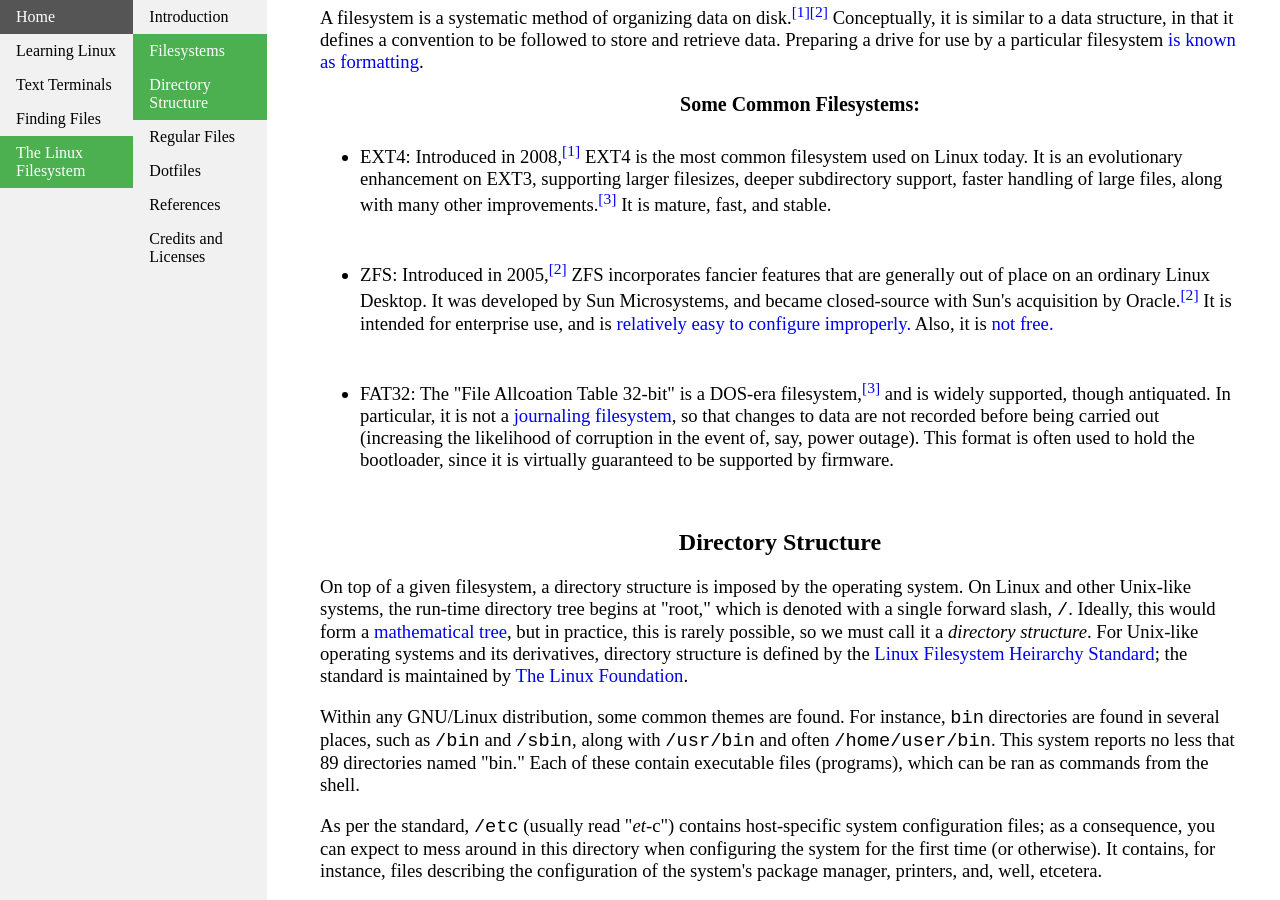
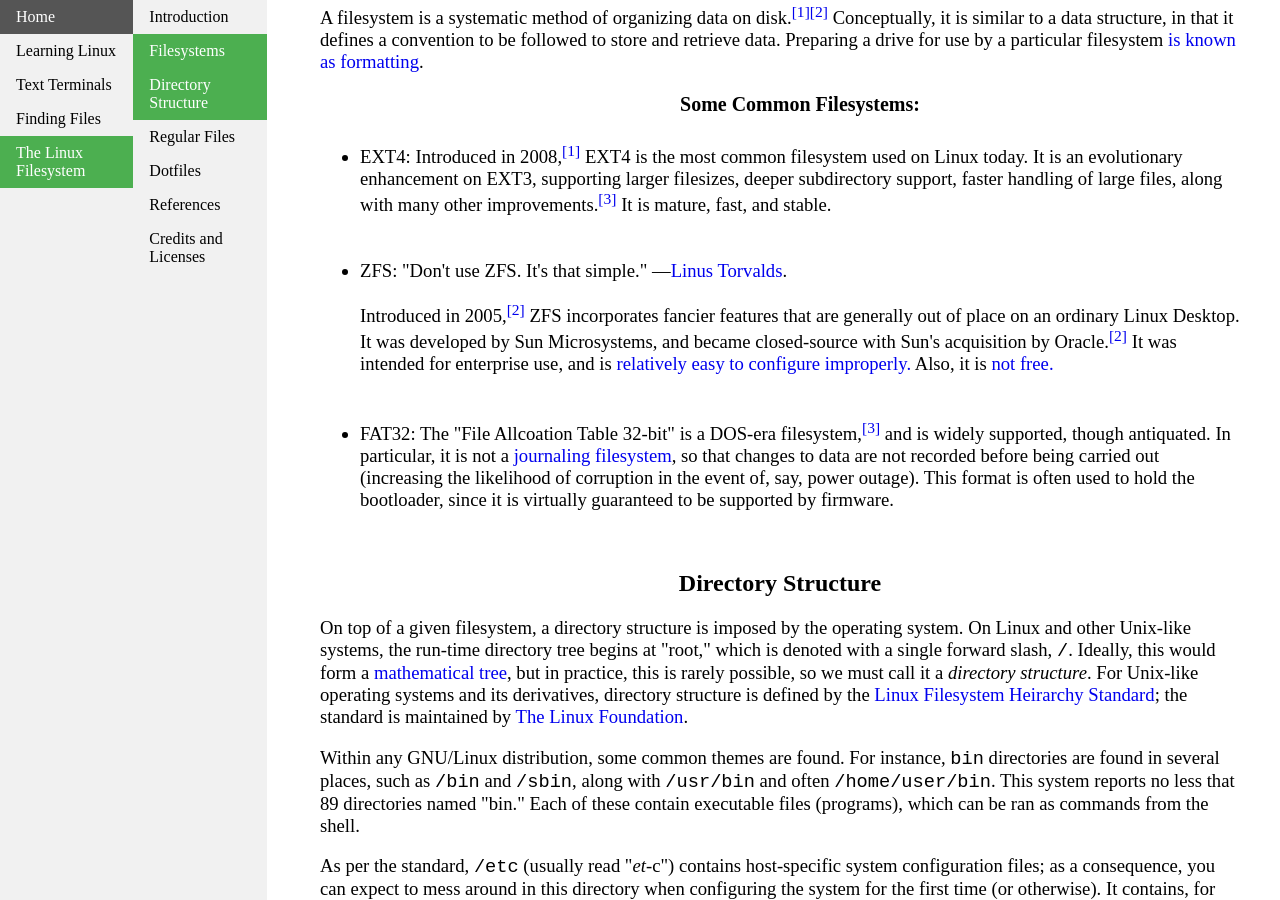
Before and after one commit to josh-59/Learning-Linux, a Jekyll site: the page built from linux-filesystem.html, in a window 1280 px wide and 900 px high, scrolled down 374 px. Built offline with Jekyll 4.4.1, drawn with Linux system fonts in a browser that asks for light colours.

Commit message:
Don't use zfs

```diff
--- a/linux-filesystem.html
+++ b/linux-filesystem.html
@@ -62,13 +62,17 @@ title: The Linux Filesystem
 
         <li>
             <p>
-                ZFS: Introduced in 2005,<sup><a href="https://en.wikipedia.org/wiki/ZFS">[2]</a></sup> ZFS incorporates fancier features that are generally
+                ZFS:
+					"Don't use ZFS.  It's that simple." &mdash;<a href="https://www.realworldtech.com/forum/?threadid=189711&curpostid=189841">Linus Torvalds</a>.
+			</p>
+
+			<p>
+				Introduced in 2005,<sup><a href="https://en.wikipedia.org/wiki/ZFS">[2]</a></sup> ZFS incorporates fancier features that are generally
                 out of place on an ordinary Linux Desktop.
                 It was developed by Sun Microsystems, and became closed-source with Sun's acquisition by
                 Oracle.<sup><a href="https://en.wikipedia.org/wiki/ZFS">[2]</a></sup>
-                It is intended for enterprise use, and is
+                It was intended for enterprise use, and is
                 <a href="https://en.wikipedia.org/wiki/ZFS#Inappropriately_specified_systems">relatively easy to configure improperly.</a>
-
                 Also, it is <a href="https://wiki.archlinux.org/index.php/ZFS">not free.</a>
             </p>
         </li>
```
